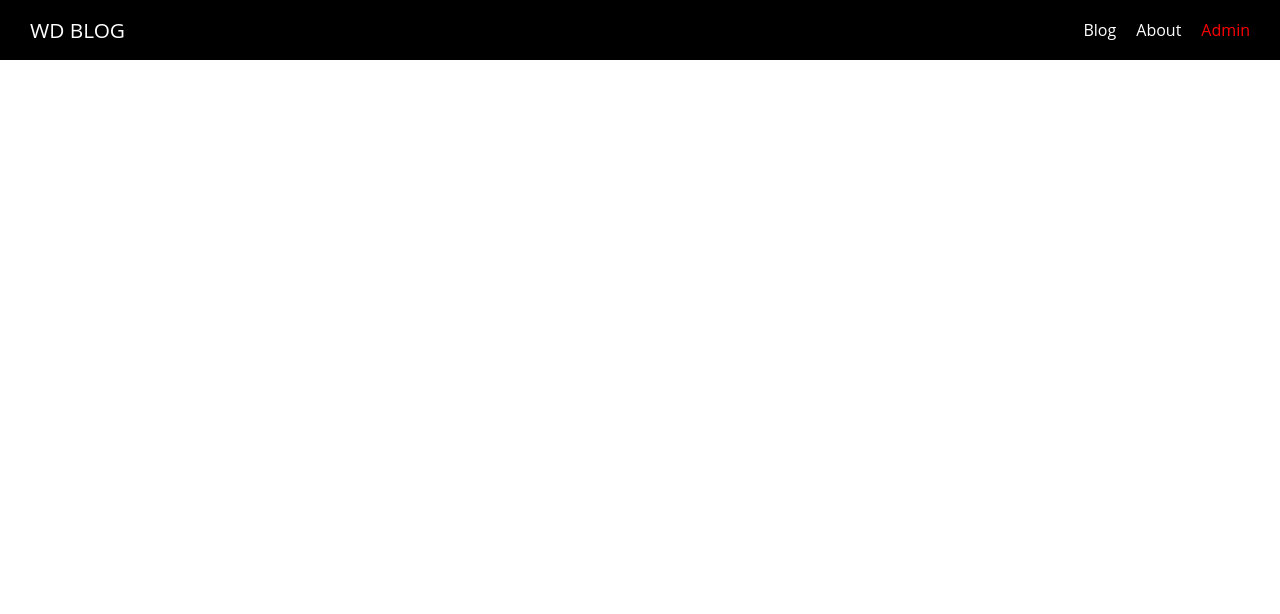
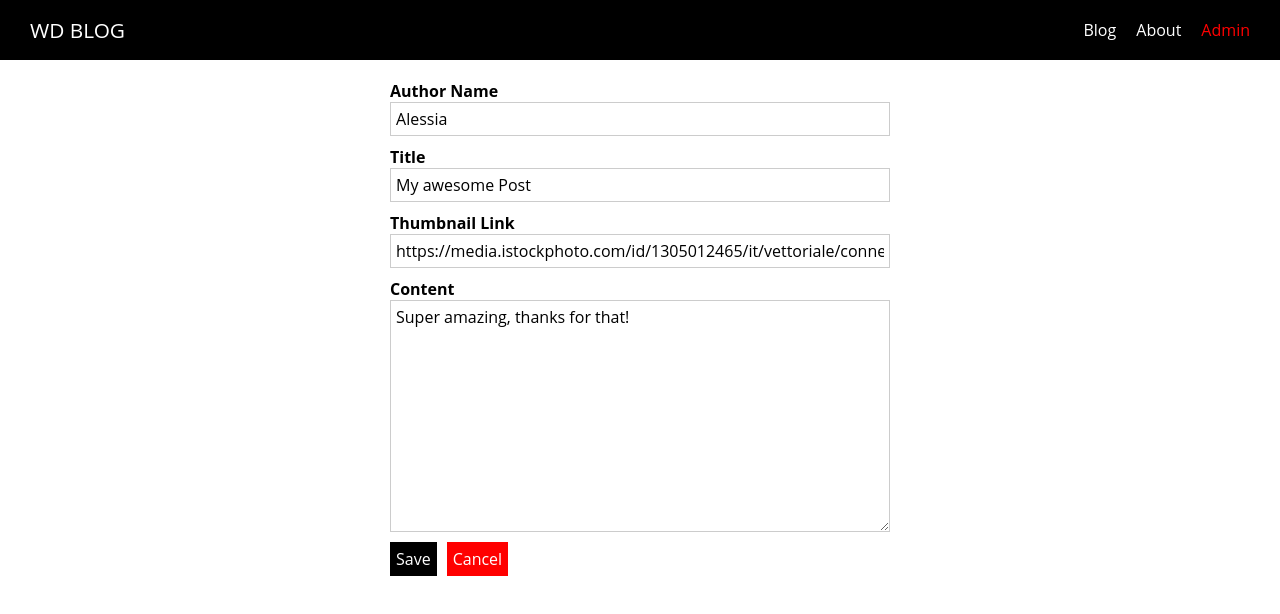
Before and after one commit to AlessiaGo/first-NuxtApp, a Nuxt app: page /admin/1 in a window 1280 px wide. Shown: the top 614 px of the page. Built offline with nearby package versions, Linux system fonts and the light colour scheme.

Commit message:
(Fixed) Posts and Admin page

```diff
--- /dev/null
+++ b/components/Admin/AdminPostForm.vue
@@ -0,0 +1,60 @@
+<template>
+     <form @submit.prevent="onSave">
+                <AppControlInput v-model="editedPost.author">Author Name</AppControlInput>
+
+        <AppControlInput v-model="editedPost.title">Title</AppControlInput>
+
+        <AppControlInput v-model="editedPost.thumbnailLink">Thumbnail Link</AppControlInput>
+
+        <AppControlInput
+                  control-type="textarea"
+                  v-model="editedPost.content">Content</AppControlInput>
+
+        <AppButton type="submit">Save</AppButton>
+
+        <AppButton
+                  type="button"
+                  style="margin-left: 10px"
+                  btn-style="cancel"
+                  @click="onCancel">Cancel</AppButton>
+            </form>
+</template>
+
+<script>
+import AppControlInput from '../UI/AppControlInput.vue'
+import AppButton from '../UI/AppButton.vue'
+export default {
+    components: {
+        AppControlInput : AppControlInput,
+        AppButton : AppButton
+    },
+    props: {
+        post: {
+            type: Object,
+            required: false,
+        }
+    },
+    data() {
+        return{
+            editedPost: this.post
+                ? {...this.post }
+                : {
+                    author: '',
+                    title: '',
+                    thumbnailLink: '',
+                    content: ''
+                }
+        }
+    },
+    methods: {
+            onSave() {
+            //Save the post
+            console.log(this.editedPost);
+            },
+            onCancel() {
+            //Navigate back
+            this.$router.push('/admin');
+            }
+        },
+}
+</script>
--- a/components/Posts/PostList.vue
+++ b/components/Posts/PostList.vue
@@ -1,17 +1,20 @@
 <template>
       <section class="posts-list">
       <PostPreview
+        :is-admin = isAdmin
         id="1"
         thumbnail="https://images.unsplash.com/photo-1535350356005-fd52b3b524fb?ixlib=rb-4.0.3&ixid=M3wxMjA3fDB8MHxwaG90by1wYWdlfHx8fGVufDB8fHx8fA%3D%3D&auto=format&fit=crop&w=1170&q=80"
         title="Hello"
         preview-text="These is my first post"/>
       <PostPreview
+        :is-admin = isAdmin
         id="2"
         thumbnail="https://img.freepik.com/free-vector/composed-particles-swirling-abstract-graphics_456031-137.jpg?w=2000&t=st=1692885798~exp=1692886398~hmac=4d0e7583442c46a09cbb434450c10fcb3dd6f760d57969b4f180519ac68c2c12"
         title="Hello"
         preview-text="This is my second post"
       />
       <PostPreview
+        :is-admin = isAdmin
         id="3"
         thumbnail="https://media.istockphoto.com/id/1305012465/it/vettoriale/connessione-internet-senso-astratto-della-scienza-e-della-tecnologia-illustrazione.jpg?s=612x612&w=0&k=20&c=r9U1QleziK9ptof9-cWY--AKQ9lt4MV055D9NBA3AF8="
         title="Hello"
@@ -26,6 +29,12 @@ import PostPreview from '../../components/Posts/PostPreview.vue';
 export default{
   components:{
     PostPreview : PostPreview
+  },
+  props: {
+    isAdmin: {
+      type: Boolean,
+      default: false
+    }
   }
 }
 </script>
--- a/components/Posts/PostPreview.vue
+++ b/components/Posts/PostPreview.vue
@@ -1,6 +1,6 @@
 <template>
-  <nuxt-link :to="'/posts/' + id">
-    <article class="post-preview">
+  <nuxt-link :to="postLink" class="post-preview">
+    <article>
       <div
         class="post-thumbnail"
         :style="{ backgroundImage: 'url(' + thumbnail + ')' }"></div>
@@ -20,6 +20,10 @@ export default {
       type: String,
       required: true,
     },
+    isAdmin: {
+      type: Boolean,
+      required: true,
+    },
     title: {
       type: String,
       required: true,
@@ -33,6 +37,11 @@ export default {
       required: true,
     },
   },
+  computed: {
+    postLink() {
+      return this.isAdmin ? 'admin/' + this.id: '/posts/' + this.id
+    }
+  }
 };
 </script>
 
--- a/pages/admin/_postId/index.vue
+++ b/pages/admin/_postId/index.vue
@@ -0,0 +1,40 @@
+<template>
+    <div class="admin-post-page">
+        <section class="update-form">
+            <AdminPostForm :post="loadedPost"/>
+        </section>
+    </div>
+</template>
+
+<script>
+import AdminPostForm from '../../../components/Admin/AdminPostForm.vue';
+
+export default {
+    components: {
+    AdminPostForm
+},
+    data() {
+        return {
+            loadedPost: {
+                author: 'Alessia',
+                title: 'My awesome Post',
+                content: 'Super amazing, thanks for that!',
+                thumbnailLink: 'https://media.istockphoto.com/id/1305012465/it/vettoriale/connessione-internet-senso-astratto-della-scienza-e-della-tecnologia-illustrazione.jpg?s=612x612&w=0&k=20&c=r9U1QleziK9ptof9-cWY--AKQ9lt4MV055D9NBA3AF8='
+               }
+        }
+    }
+
+}
+</script>
+
+<style scoped>
+.update-form {
+  width: 90%;
+  margin: 20px auto;
+}
+@media (min-width: 768px) {
+  .update-form {
+    width: 500px;
+  }
+}
+</style>
--- a/pages/admin/index.vue
+++ b/pages/admin/index.vue
@@ -5,7 +5,7 @@
         </section>
         <section class="existing-posts">
             <h1>Existing Posts</h1>
-            <PostList/>
+            <PostList isAdmin/>
         </section>
     </div>
 </template>
--- a/pages/admin/new-post/index.vue
+++ b/pages/admin/new-post/index.vue
@@ -1,56 +1,31 @@
 <template>
     <div class="admin-new-post-page">
         <section class="new-post-form">
-            <form @submit.prevent="onSave">
-                <AppControlInput v-model="editedPost.author">Author Name</AppControlInput>
-
-        <AppControlInput v-model="editedPost.title">Title</AppControlInput>
-
-        <AppControlInput v-model="editedPost.thumbnailLink">Thumbnail Link</AppControlInput>
-
-        <AppControlInput
-                  control-type="textarea"
-                  v-model="editedPost.content">Content</AppControlInput>
-
-        <AppButton type="submit">Save</AppButton>
-
-        <AppButton
-                  type="button"
-                  style="margin-left: 10px"
-                  btn-style="cancel"
-                  @click="onCancel">Cancel</AppButton>
-            </form>
+           <AdminPostForm/>
         </section>
     </div>
 </template>
 
 <script>
-import AppControlInput from '../../../components/UI/AppControlInput.vue'
-import AppButton from '../../../components/UI/AppButton.vue'
+import AdminPostForm from '../../../components/Admin/AdminPostForm.vue';
+
 export default {
     components: {
-        AppControlInput : AppControlInput,
-        AppButton : AppButton
-    },
-    data() {
-        return{
-            editedPost: {
-                author: '',
-                title: '',
-                thumbnailLink: '',
-                content: '',
-            }
-        }
-    },
-    methods: {
-            onSave() {
-            //Save the post
-            console.log(this.editedPost);
-            },
-            onCancel() {
-            //Navigate back
-            this.$router.push('/admin');
-            }
-        },
+    AdminPostForm
+},
+
 }
 </script>
+
+<style scoped>
+.new-post-form {
+  width: 90%;
+  margin: 20px auto;
+}
+
+@media (min-width: 768px) {
+  .new-post-form {
+    width: 500px;
+  }
+}
+</style>
```
